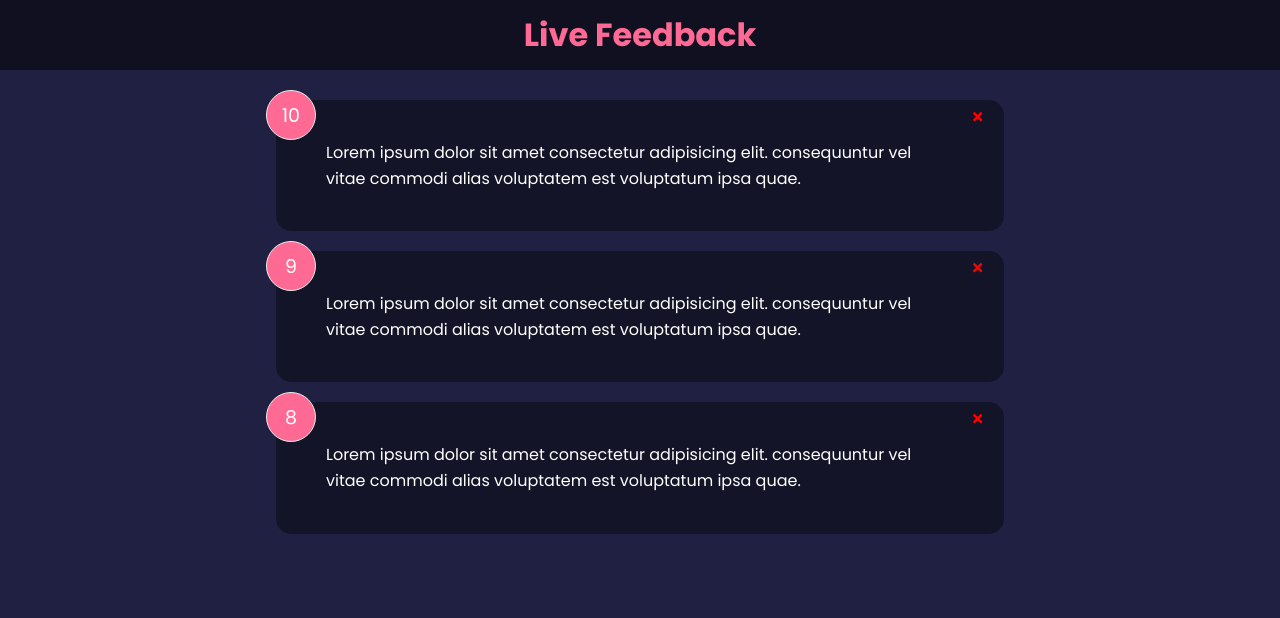
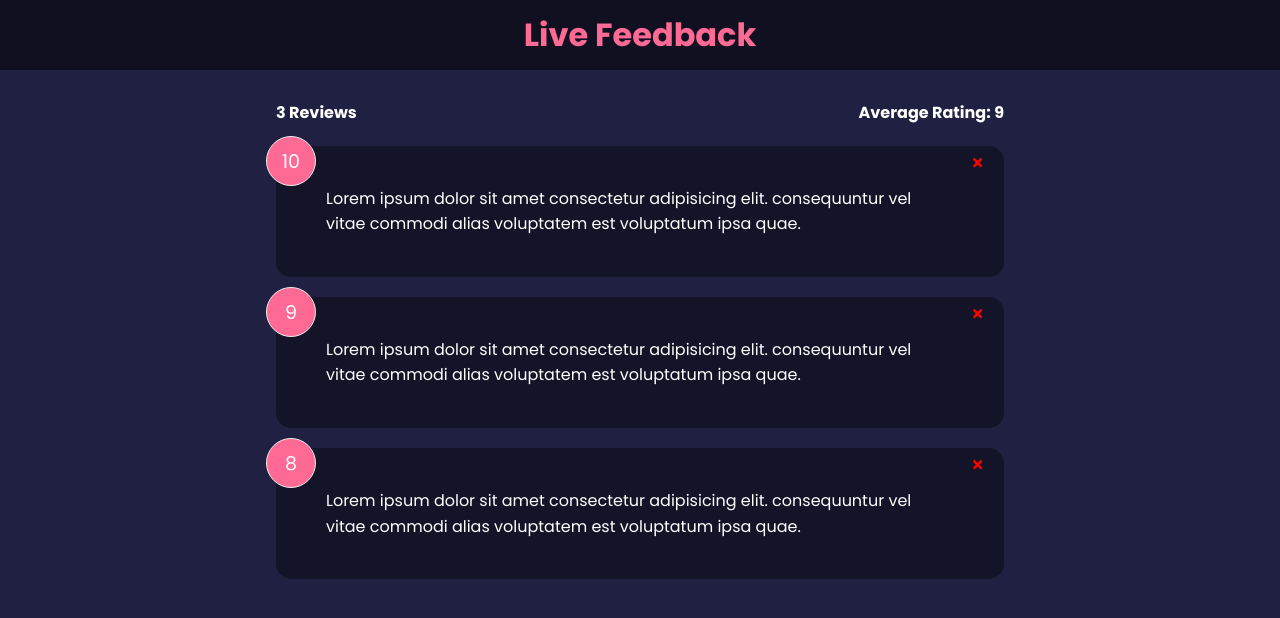
Before and after one commit to achingachris/Yelp-But-for-my-Skills, a React (Create React App) app: page / in a window 1280 px wide. Shown: the top 618 px of the page. Built offline with nearby package versions, Linux system fonts and the light colour scheme.

Commit message:
feedbakc average and calculations

```diff
--- a/src/App.js
+++ b/src/App.js
@@ -2,6 +2,7 @@
 import Header from './components/Header'
 import FeedbackList from './components/FeedbackList'
 import FeedbackData from './data/FeedbackData'
+import FeedbackStats from './components/FeedbackStats'
 
 const App = () => {
   const [feedback, setFeedback] = useState(FeedbackData)
@@ -16,6 +17,7 @@
     <>
       <Header />
       <div className='container'>
+        <FeedbackStats feedback={feedback} />
         <FeedbackList feedback={feedback} hanldeDelete={deleteFeedback} />
       </div>
     </>
--- /dev/null
+++ b/src/components/FeedbackStats.jsx
@@ -0,0 +1,24 @@
+import PropTypes from 'prop-types';
+
+const FeedbackStats = ({ feedback }) => {
+  // rating average
+  let average =
+    feedback.reduce((acc, cur) => {
+      return acc + cur.rating
+    }, 0) / feedback.length
+
+  average = average.toFixed(1).replace(/[.,]0/, '')
+
+  return (
+    <div className='feedback-stats'>
+      <h4>{feedback.length} Reviews</h4>
+      <h4>Average Rating: {isNaN(average) ? 0 : average}</h4>
+    </div>
+  )
+}
+
+FeedbackStats.propTypes = {
+  feedback: PropTypes.array.isRequired
+}
+
+export default FeedbackStats
```
